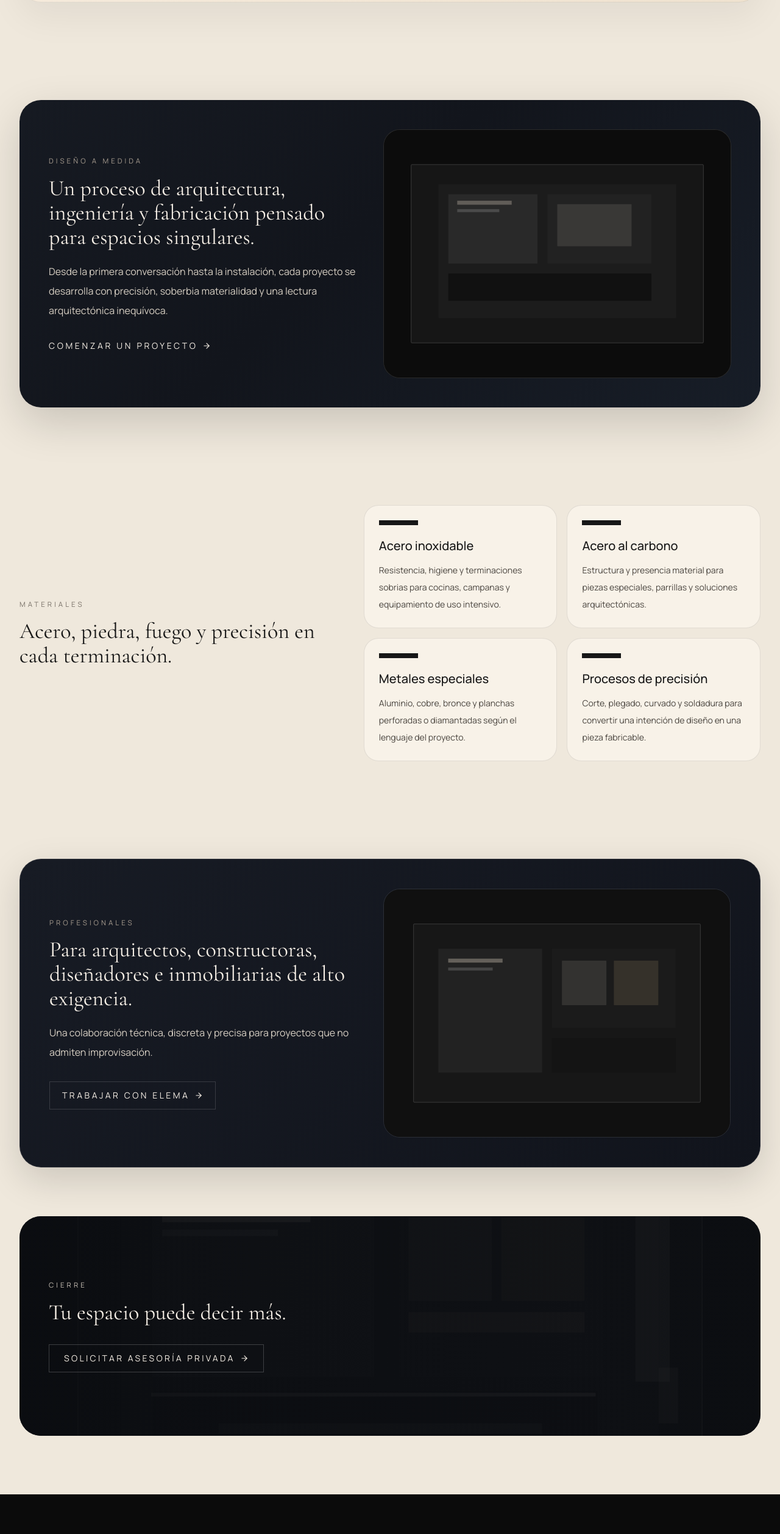
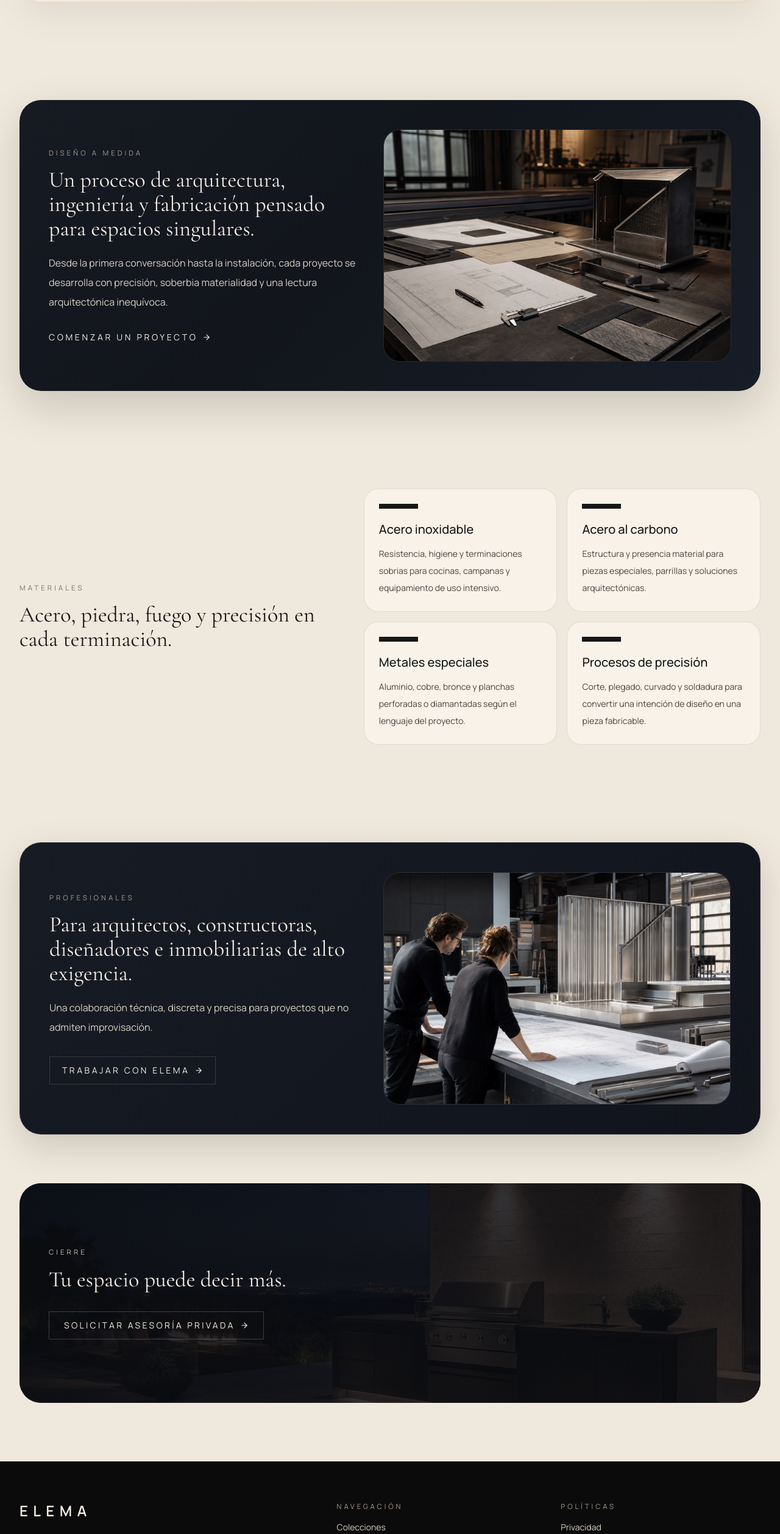
Before and after one commit to paredesvicente237-ctrl/elema-web, a Next.js app: page / in a window 1280 px wide. Shown: the part 3205-5720 px from the top of the page at 61% size. Built offline with nearby package versions, Linux system fonts and the light colour scheme; no server answers.

Commit message:
Reemplaza marcadores visuales por fotografías

```diff
--- a/src/app/colecciones/page.tsx
+++ b/src/app/colecciones/page.tsx
@@ -5,7 +5,7 @@ const collections = [
   { title: 'Cocinas', href: '/colecciones/cocinas', description: 'Composiciones arquitectónicas redefinidas para residencias de alto nivel.', image: '/images/cocina-aurora.png' },
   { title: 'Parrillas', href: '/colecciones/parrillas', description: 'Piezas de fuego con presencia, precisión y sofisticación.', image: '/images/parrilla-lumen.png' },
   { title: 'Campanas', href: '/colecciones/campanas', description: 'Elementos escultóricos que articulan el espacio.', image: '/images/campana-noctis.png' },
-  { title: 'Soluciones personalizadas', href: '/colecciones/soluciones-personalizadas', description: 'Diseño, ingeniería y fabricación a medida para proyectos singulares.', image: '/images/diseno-a-medida.svg' },
+  { title: 'Soluciones personalizadas', href: '/colecciones/soluciones-personalizadas', description: 'Diseño, ingeniería y fabricación a medida para proyectos singulares.', image: '/images/editorial-diseno.jpg' },
 ];
 
 export default function CollectionsPage() {
--- a/src/app/page.tsx
+++ b/src/app/page.tsx
@@ -149,7 +149,7 @@ export default function HomePage() {
             </Link>
           </div>
           <div className="overflow-hidden rounded-[1.7rem] border border-white/10 bg-[#121212]">
-            <Image src="/images/diseno-a-medida.svg" alt="Diseño a medida ELEMA" width={1200} height={900} className="h-full w-full object-cover" />
+            <Image src="/images/editorial-diseno.jpg" alt="Mesa de diseño técnico con planos y muestras metálicas" width={1536} height={1024} className="h-full w-full object-cover" />
           </div>
         </div>
       </section>
@@ -186,7 +186,7 @@ export default function HomePage() {
               </Link>
             </div>
             <div className="overflow-hidden rounded-[1.7rem] border border-white/10">
-              <Image src="/images/profesionales-elema.svg" alt="Profesionales ELEMA" width={1200} height={900} className="h-full w-full object-cover" />
+              <Image src="/images/editorial-profesionales.jpg" alt="Profesionales revisando planos junto a una pieza metálica" width={1536} height={1024} className="h-full w-full object-cover" />
             </div>
           </div>
         </div>
@@ -194,7 +194,7 @@ export default function HomePage() {
 
       <section className="mx-auto max-w-7xl px-4 pb-24 sm:px-6 lg:px-8">
         <div className="relative overflow-hidden rounded-[2.2rem] bg-[#13161d]">
-          <div className="absolute inset-0 bg-[url('/images/hero-elema.svg')] bg-cover bg-center opacity-45" />
+          <Image src="/images/editorial-contacto.jpg" alt="" fill sizes="100vw" className="object-cover object-center opacity-55" />
           <div className="absolute inset-0 bg-[linear-gradient(90deg,rgba(10,12,16,0.83)_0%,rgba(10,12,16,0.62)_100%)]" />
           <div className="relative z-10 flex min-h-[360px] flex-col justify-center px-6 py-16 sm:px-8 lg:px-12">
             <p className="text-[0.72rem] uppercase tracking-[0.35em] text-[#c8c0b6]">Cierre</p>
```
